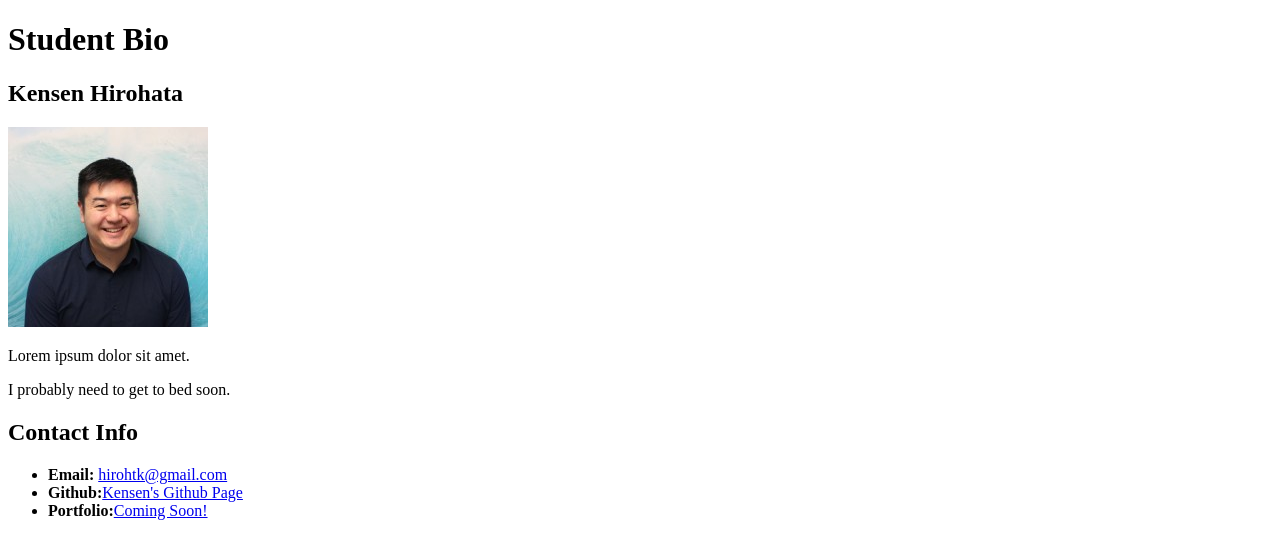
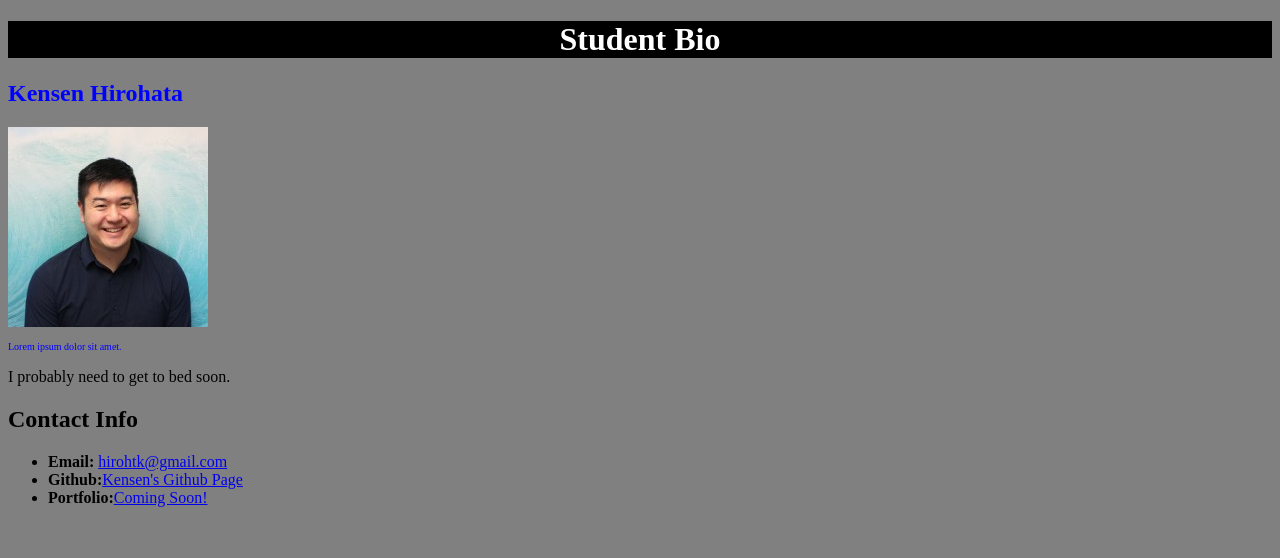
Before and after one commit to hirohtk/repo_for_class_2019_0815, a plain HTML site: page index.html in a window 1280 px wide. Drawn offline with Linux system fonts and the light colour scheme.

Commit message:
in class activity gitpages practice

```diff
--- a/index.html
+++ b/index.html
@@ -1,13 +1,33 @@
 <!DOCTYPE html>
 <html>
     <head>
+        <title>My Bio</title>
+        <style>
+        /*anything that isnt a class or id is a tag idenfier */
+        h1 {
+            color: white;
+            background-color:black;
+            text-align: center;
+        }
+        .bluetext {
+            color: blue
+        }
+        .bigtext{
+            font-size: 10px
+        }
+
+        </style>
     </head>
-    <body>
+    <!-- applying CSS outside of head-->
+    <body style ="background-color:gray">
         <h1>Student Bio</h1>
-        <h2>Kensen Hirohata</h2>
+        <h2 class="bluetext">Kensen Hirohata</h2>
         <img src="0.jfif" alt="Broken">
-        <p>Lorem ipsum dolor sit amet.</p>
+        <!-- Can put multiple CSS classes in the same HTML attribute
+        just separate them by a space like below-->
+        <p class = "bigtext bluetext">Lorem ipsum dolor sit amet.</p>
         <p>I probably need to get to bed soon.</p>
+
         <h2>Contact Info</h2>
         <ul>
             <li><strong>Email: </strong><a href ="mailto: hirohtk@gmail.com">hirohtk@gmail.com</a></li>
```
